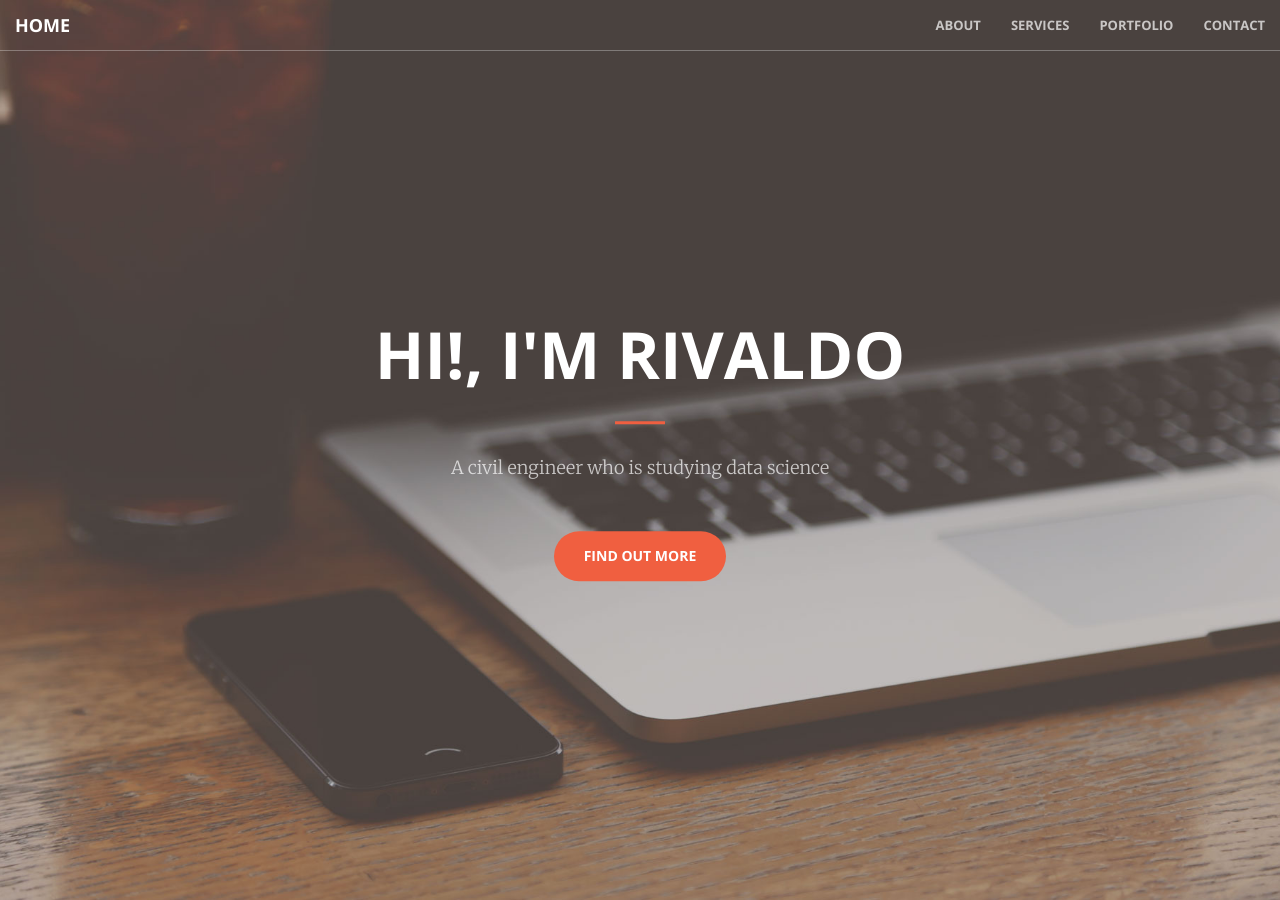
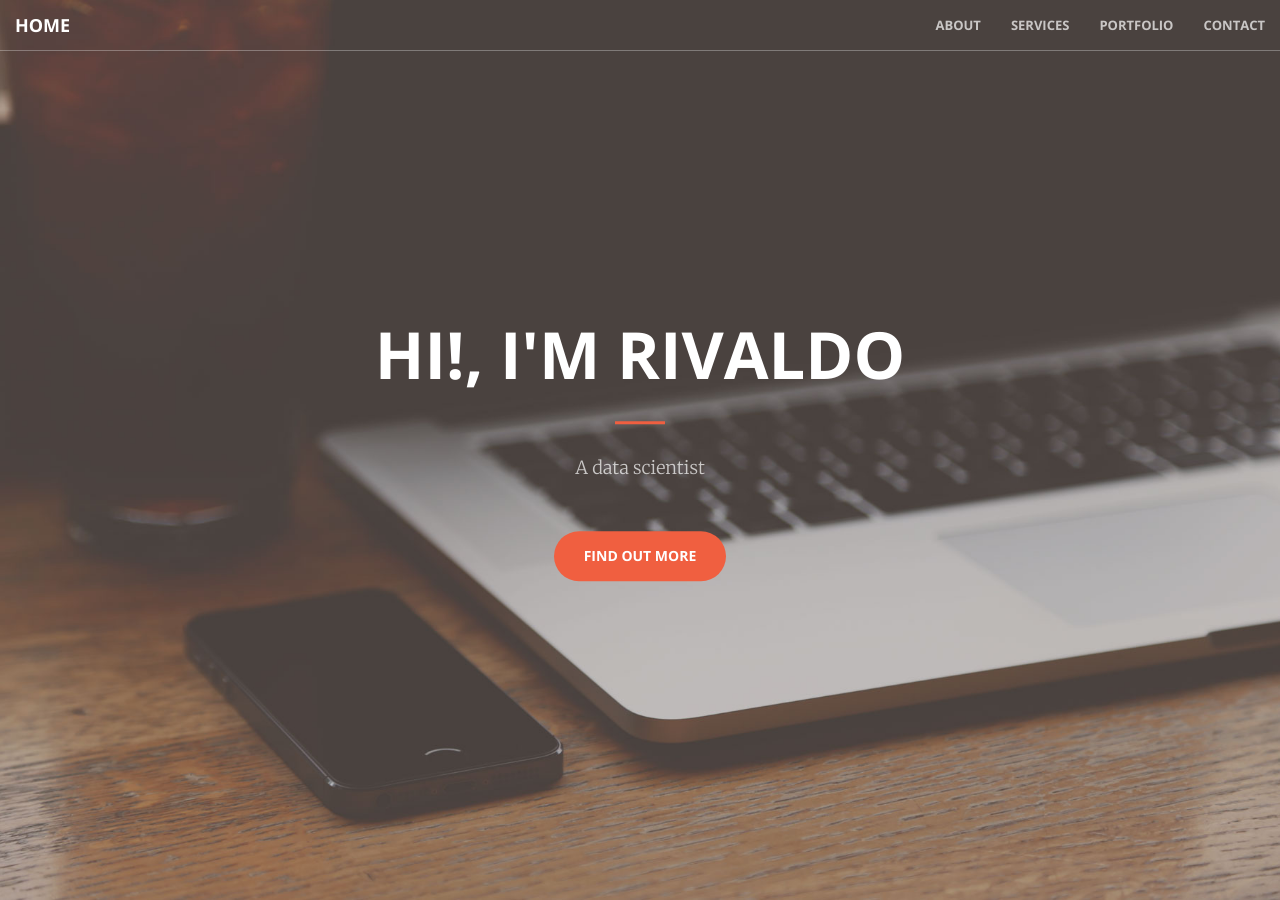
Before and after one commit to valdo28/valdo28.github.io, a Jekyll site: the page built from index.html, in a window 1280 px wide and 900 px high. Built offline with Jekyll 4.4.1, drawn with Linux system fonts in a browser that asks for light colours.

Commit message:
Update header.html

```diff
--- a/_includes/header.html
+++ b/_includes/header.html
@@ -3,7 +3,7 @@
         <div class="header-content-inner">
             <h1>Hi!, I'm Rivaldo</h1>
             <hr>
-            <p>A civil engineer who is studying data science</p>
+            <p>A data scientist</p>
             <a href="#about" class="btn btn-primary btn-xl page-scroll">Find Out More</a>
         </div>
     </div>
```
